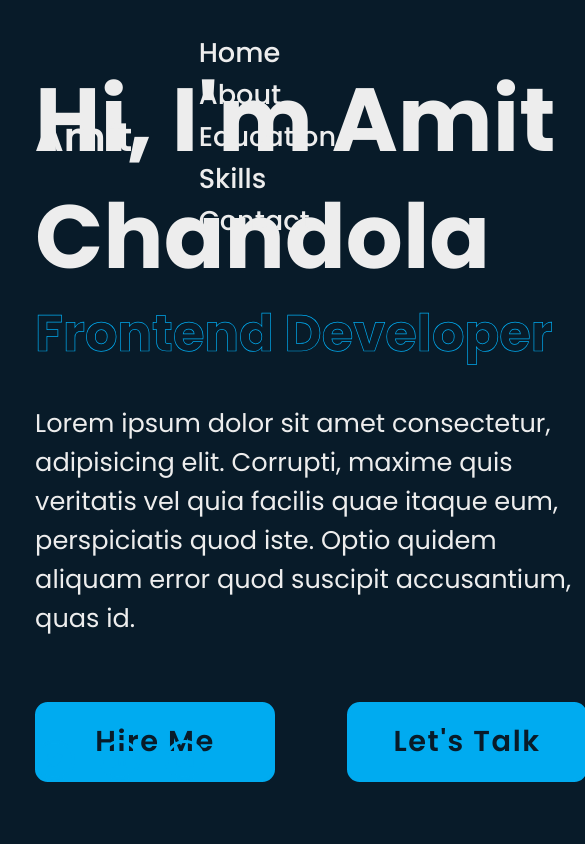
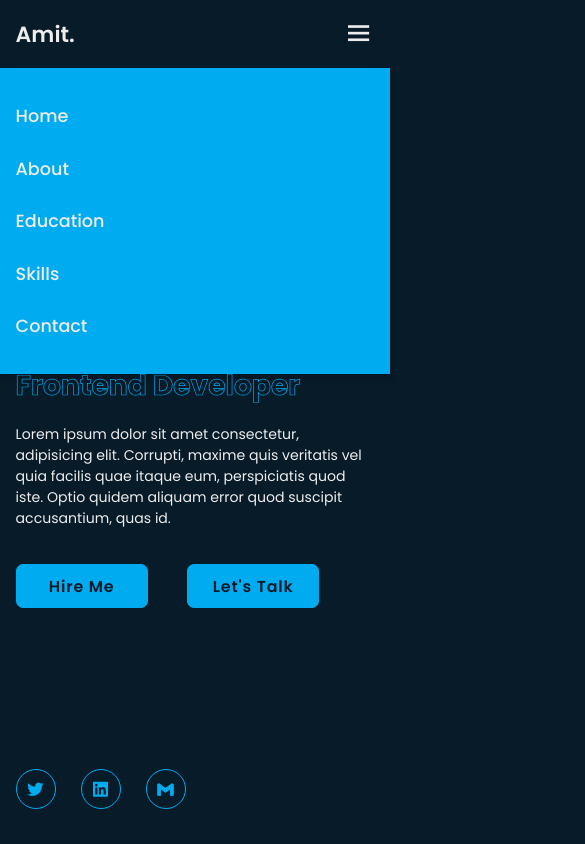
Before and after one commit to Amit7088/Portfolio, a plain HTML site: page index.html in a window 390 px wide. Shown: the top 844 px of the page, 585 px wide, since content can reach past the window. Drawn offline with nearby package versions, Linux system fonts and the light colour scheme.

Commit message:
js changes

```diff
--- a/index.html
+++ b/index.html
@@ -240,5 +240,7 @@
             <a href="#"><i class='bx bx-up-arrow-alt'></i></a>
         </div>
     </footer>
+
+    <script src="js/script.js"></script>
 </body>
 </html>
--- /dev/null
+++ b/js/script.js
@@ -0,0 +1,31 @@
+//toggle icon navbar
+let menuIcon= document.querySelector('#menu-icon');
+let navbar = document.querySelector('.navbar');
+
+menuIcon.onclick=()=>{
+    menuIcon.classList.toggle('bx-x');
+    navbar.classList.toggle('active');
+}
+//scroll section
+let sections = document.querySelectorAll('sections');
+let navLinks=document.querySelectorAll('header nav a');
+window.onscroll=()=>{
+    sections.forEach(sec=>{
+        let top= window.scrollY;
+        let offset= sec.offsetTop - 100;
+        let height=sec.offsetHeight;
+        let id=sec.getAttribute('id');
+
+        if(top>=offset&&top<offset+height){
+            navLinks.forEach(links=>{
+                links.classList.remove('active');
+                document.querySelector('header nav a[href*=' +id+']').classList.add('active');
+            });
+        }
+    });
+
+    //sticky header
+    let header = document.querySelector('header');
+
+    header.classList.toggle('sticky',window.scrollY>100);
+}
--- a/style.css
+++ b/style.css
@@ -25,7 +25,10 @@ body{
     justify-content: space-between;
     align-items: center;
     z-index: 100;
+}
 
+.header.sticky{
+    background: #081b29;
 }
 .logo{
     font-size: 2.5rem;
@@ -571,3 +574,60 @@ span{
 .footer-iconTop a:hover i{
     color: #00abf0;
 }
+
+@media(max-width: 1200px){
+    html{
+        font-size: 55%;
+    }
+}
+
+@media(max-width: 991px){
+    .header{
+        padding: 2rem 4%;
+    }
+
+    section{
+        padding: 10rem 4% 2rem;
+    }
+
+    .home{
+        padding: 0 4%;
+    }
+
+    .footer{
+        padding: 2rem 4%;
+    }
+}
+
+@media(max-width: 768px){
+    .header{
+        background: #081b29;
+    }
+
+    #menu-icon{
+        display: block;
+    }
+
+    .navbar{
+        position: absolute;
+        top: 100%;
+        left: 0;
+        width: 100%;
+        padding: 1rem 4%;
+        background: #00abf0;
+        box-shadow: 0 .5rem 1rem rgba(0, 0, 0, .2);
+        transition: .25s ease;
+        transition-delay: .25s;
+    }
+
+    .navbar.active{
+        left: 0;
+        transition-delay: 0s;
+    }
+
+    .navbar a{
+        display: block;
+        font-size: 2rem;
+        margin: 3rem 0;
+    }
+}
```
